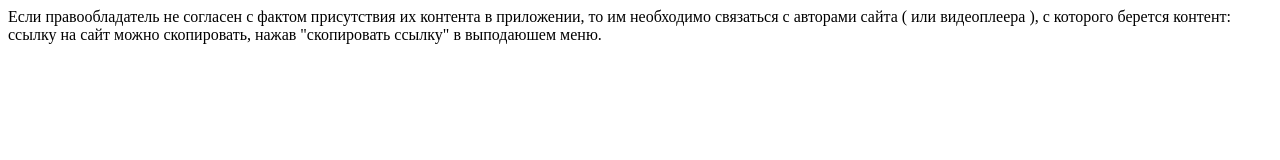
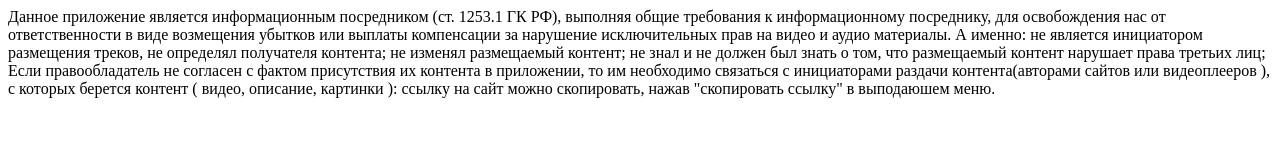
Before and after one commit to anime-prog/policy, a plain HTML site: page pravo.html in a window 1280 px wide. Drawn offline with Linux system fonts and the light colour scheme.

Commit message:
Update pravo.html

```diff
--- a/pravo.html
+++ b/pravo.html
@@ -5,8 +5,14 @@
     <title>Правообладателям</title>
 </head>
 <body>
+Данное приложение является информационным посредником (ст. 1253.1 ГК РФ), выполняя общие требования к информационному посреднику, для освобождения нас от ответственности в виде возмещения убытков или выплаты компенсации за нарушение исключительных прав на видео и аудио материалы. А именно:
+
+не является инициатором размещения треков, не определял получателя контента;
+не изменял размещаемый контент;
+не знал и не должен был знать о том, что размещаемый контент нарушает права третьих лиц;
+
 Если правообладатель не согласен с фактом присутствия их контента в приложении,
-то им необходимо связаться с авторами сайта ( или видеоплеера ), с которого берется контент:
+то им необходимо связаться с инициаторами раздачи контента(авторами сайтов или видеоплееров ), с которых берется контент ( видео, описание, картинки ):
 ссылку на сайт можно скопировать, нажав "скопировать ссылку" в выподаюшем меню.
 </body>
 </html>
```
